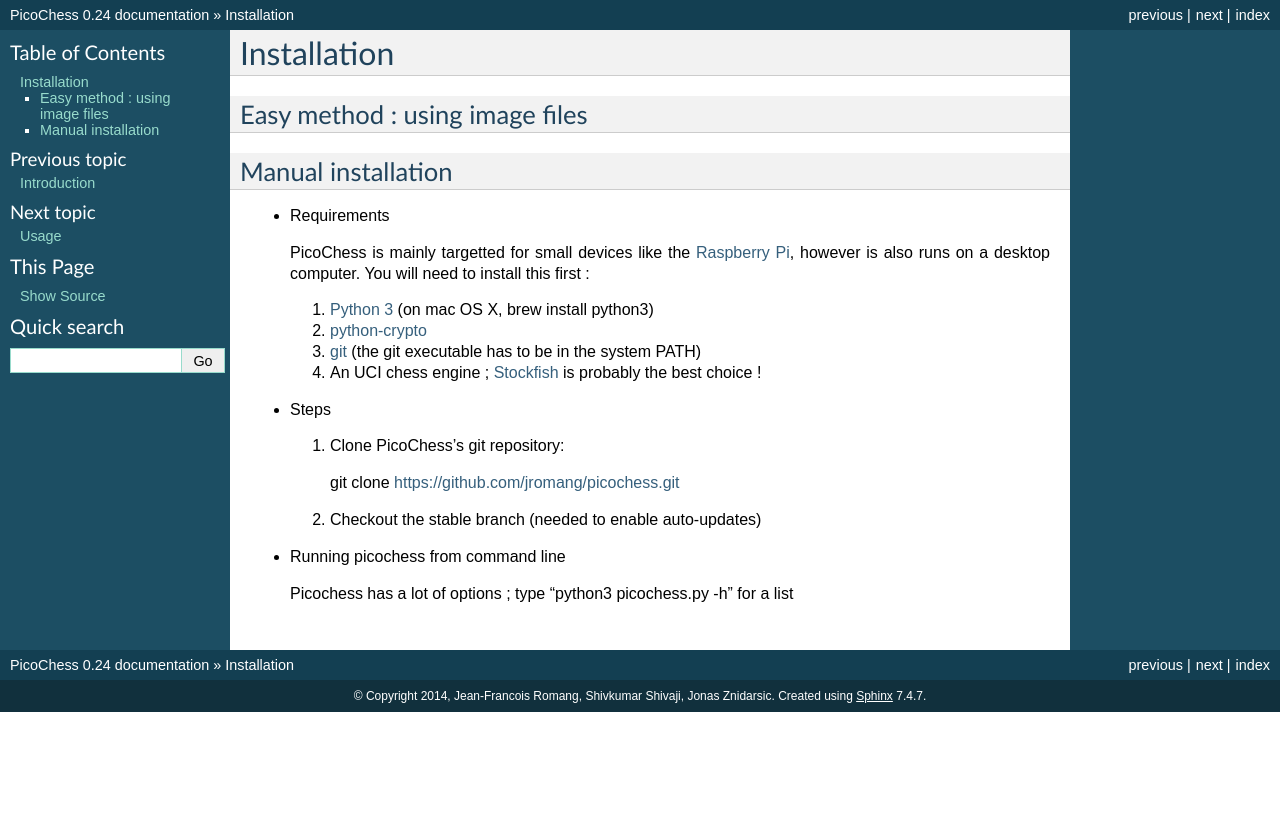
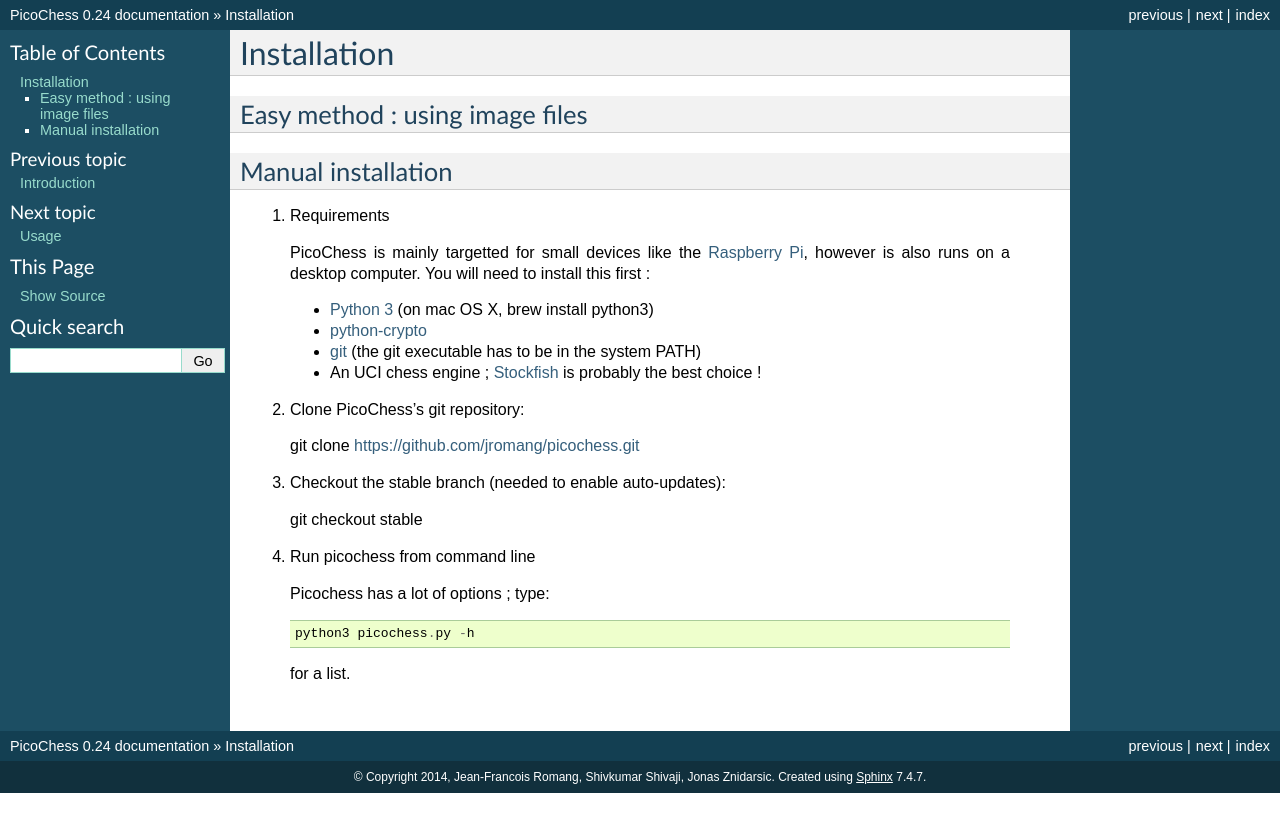
Before and after one commit to jromang/picochess, a Sphinx documentation site: the page built from docs/installation.rst, in a window 1280 px wide. Shown: the top 832 px of the page. Built offline with Sphinx 7.4.7, drawn with Linux system fonts in a browser that asks for light colours.

Commit message:
Update installation.rst

```diff
--- a/docs/installation.rst
+++ b/docs/installation.rst
@@ -7,27 +7,31 @@
 Manual installation
 -------------------
 
-* Requirements
+1. Requirements
 
   PicoChess is mainly targetted for small devices like the `Raspberry Pi <http://www.raspberrypi.org>`_, however is also
   runs on a desktop computer. You will need to install this first :
 
-  1. `Python 3 <https://www.python.org/downloads/>`_ (on mac OS X, brew install python3)
+  * `Python 3 <https://www.python.org/downloads/>`_ (on mac OS X, brew install python3)
 
-  2. `python-crypto <https://pypi.python.org/pypi/pycrypto>`_
+  * `python-crypto <https://pypi.python.org/pypi/pycrypto>`_
 
-  3. `git <http://git-scm.com/>`_ (the git executable has to be in the system PATH)
+  * `git <http://git-scm.com/>`_ (the git executable has to be in the system PATH)
 
-  4. An UCI chess engine ; `Stockfish <http://stockfishchess.org/>`_ is probably the best choice !
+  * An UCI chess engine ; `Stockfish <http://stockfishchess.org/>`_ is probably the best choice !
 
-* Steps
+2. Clone PicoChess's git repository::
 
-  1. Clone PicoChess's git repository::
+  git clone https://github.com/jromang/picochess.git
 
-    git clone https://github.com/jromang/picochess.git
+3. Checkout the stable branch (needed to enable auto-updates):
 
-  2. Checkout the stable branch (needed to enable auto-updates)
+  git checkout stable
 
-* Running picochess from command line
+4. Run picochess from command line
 
-  Picochess has a lot of options ; type "python3 picochess.py -h" for a list
+  Picochess has a lot of options ; type::
+
+    python3 picochess.py -h
+
+  for a list.
```
